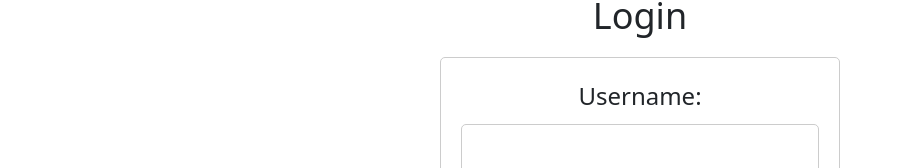
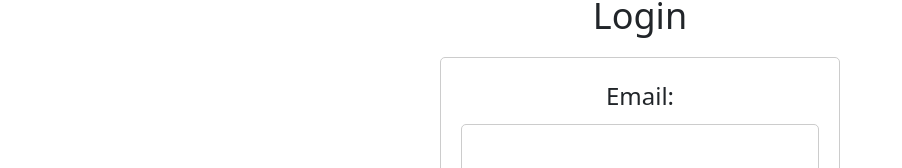
Before and after one commit to vicmon810/Otago__Market__place, a React (Create React App) app in the folder Project/client/: page /login in a window 1280 px wide. Shown: the part 112-280 px from the top of the page, without its empty margins (0-902 px from the left). Built offline with nearby package versions, Linux system fonts and the light colour scheme.

Commit message:
use (faculty) email as login

```diff
--- a/Project/client/src/components/Login.js
+++ b/Project/client/src/components/Login.js
@@ -3,12 +3,12 @@ import React, { useState } from "react";
 import "./Login.css";
 
 function LoginForm() {
-  const [username, setUsername] = useState("");
+  const [email, setEmail] = useState("");
   const [password, setPassword] = useState("");
   const [error, setError] = useState("");
 
-  const handleUsernameChange = (event) => {
-    setUsername(event.target.value);
+  const handleEmailChange = (event) => {
+    setEmail(event.target.value);
   };
 
   const handlePasswordChange = (event) => {
@@ -17,7 +17,7 @@ function LoginForm() {
 
   const handleSubmit = (event) => {
     event.preventDefault();
-    console.log("Username:", username);
+    console.log("Email:", email);
     console.log("Password:", password);
     // Add code to submit login information to backend API here
   };
@@ -27,15 +27,15 @@ function LoginForm() {
       <h1 className="login-form-title">Login</h1>
       <form className="login-form" onSubmit={handleSubmit}>
         <form action="Project/client/src/components/create.js"></form>
-        <label htmlFor="username" className="login-form-label">
-          Username:
+        <label htmlFor="email" className="login-form-label">
+          Email:
         </label>
         <input
           type="text"
-          id="username"
+          id="email"
           className="login-form-input"
-          value={username}
-          onChange={handleUsernameChange}
+          value={email}
+          onChange={handleEmailChange}
         />
 
         <label htmlFor="password" className="login-form-label">
```
